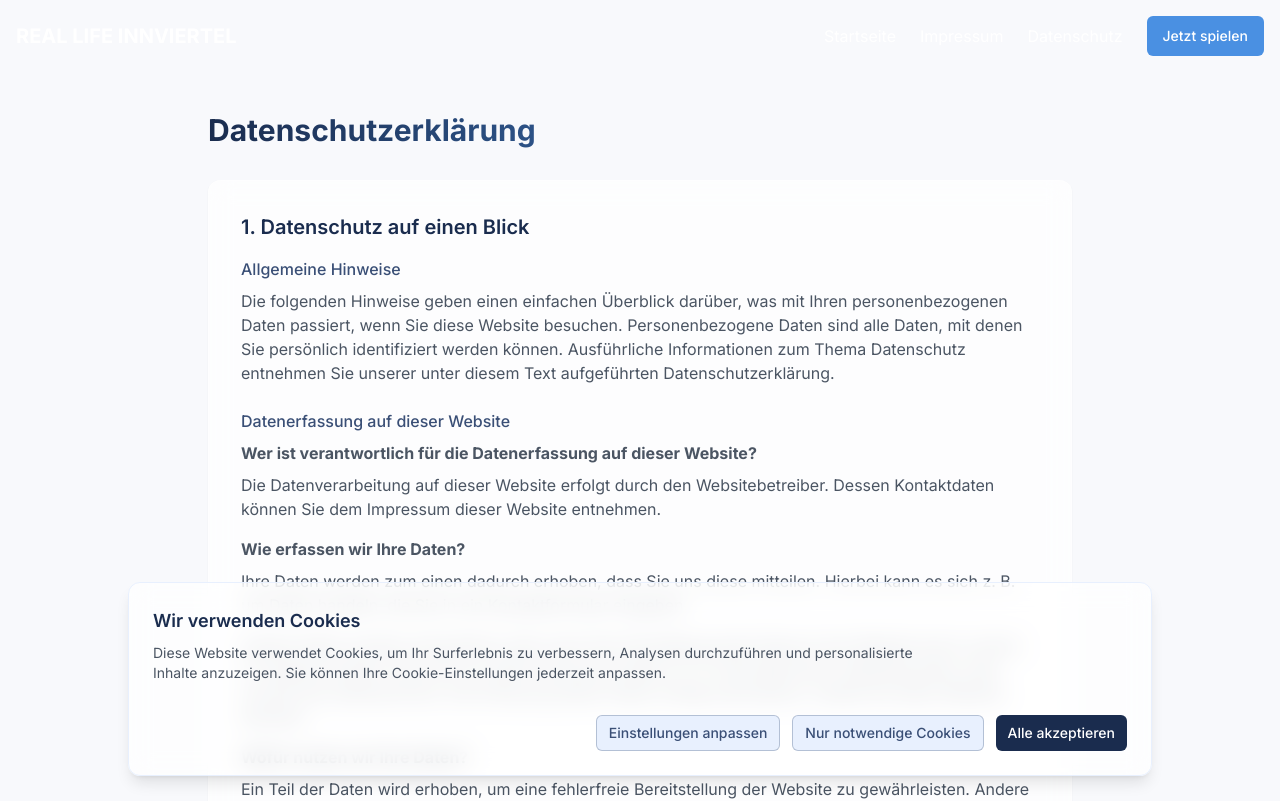
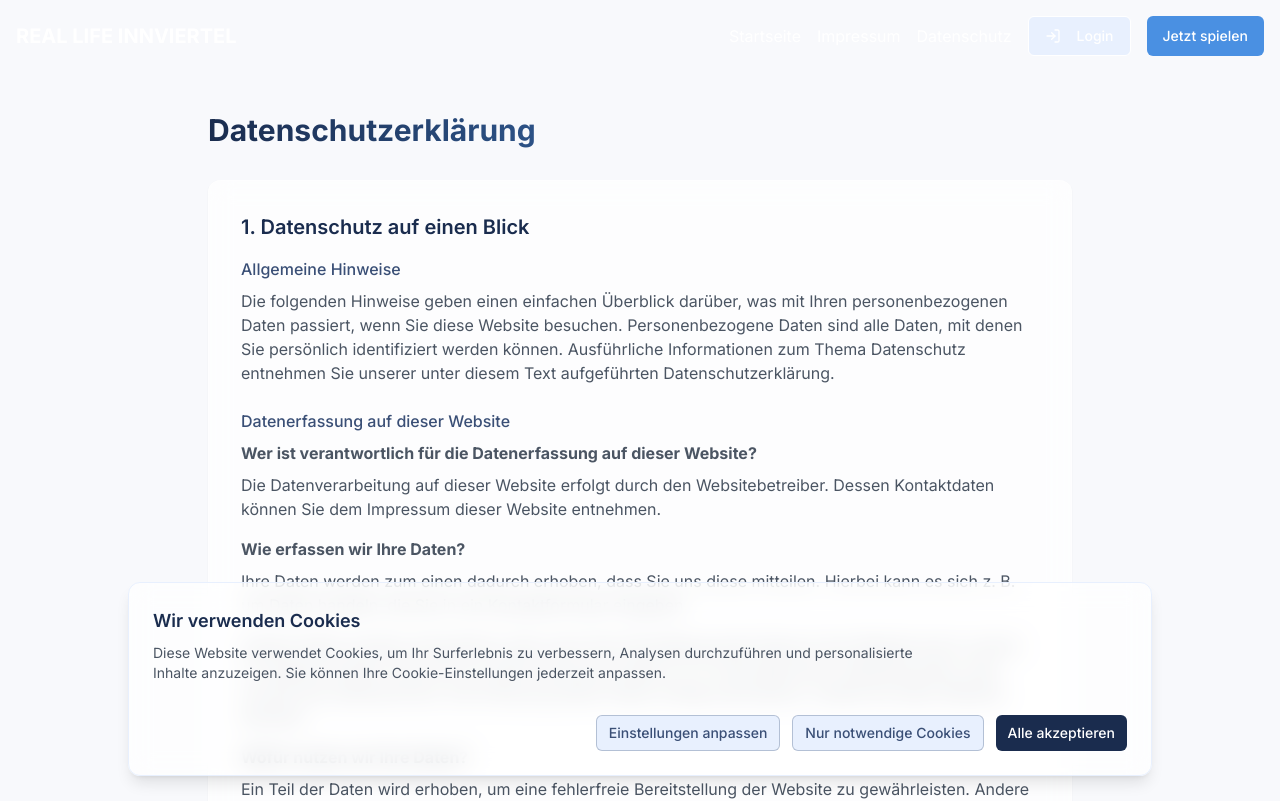
Before and after one commit to Your-Hoster/innviertel-web-portal, a React (Vite) app: page /datenschutz in a window 1280 px wide. Shown: the top 801 px of the page. Built offline with nearby package versions, Linux system fonts and the light colour scheme.

Commit message:
Add login login button
Adds a login button to the application.

```diff
--- a/src/components/Header.tsx
+++ b/src/components/Header.tsx
@@ -2,7 +2,7 @@
 import { useState, useEffect } from 'react';
 import { Link } from 'react-router-dom';
 import { Button } from '@/components/ui/button';
-import { Menu, X, Shield } from 'lucide-react';
+import { Menu, X, Shield, LogIn } from 'lucide-react';
 
 const Header = () => {
   const [isMenuOpen, setIsMenuOpen] = useState(false);
@@ -42,7 +42,7 @@ const Header = () => {
           <Link to="/" className="text-white font-bold text-xl">REAL LIFE INNVIERTEL</Link>
 
           {/* Desktop Navigation */}
-          <nav className="hidden md:flex items-center space-x-6">
+          <nav className="hidden md:flex items-center space-x-4">
             {navLinks.map((link) => (
               <Link
                 key={link.name}
@@ -61,6 +61,13 @@ const Header = () => {
                 Admin
               </Link>
             )}
+            <Button
+              variant="outline"
+              className="text-white border-white hover:bg-white hover:text-innviertel-primary mr-2"
+            >
+              <LogIn className="mr-2 h-4 w-4" />
+              Login
+            </Button>
             <Button
               asChild
               variant="accent"
@@ -106,6 +113,14 @@ const Header = () => {
                 </Link>
               )}
               <Button
+                variant="outline"
+                className="text-white border-white hover:bg-white hover:text-innviertel-primary w-full"
+                onClick={() => setIsMenuOpen(false)}
+              >
+                <LogIn className="mr-2 h-4 w-4" />
+                Login
+              </Button>
+              <Button
                 asChild
                 variant="accent"
                 className="w-full mt-2"
```
